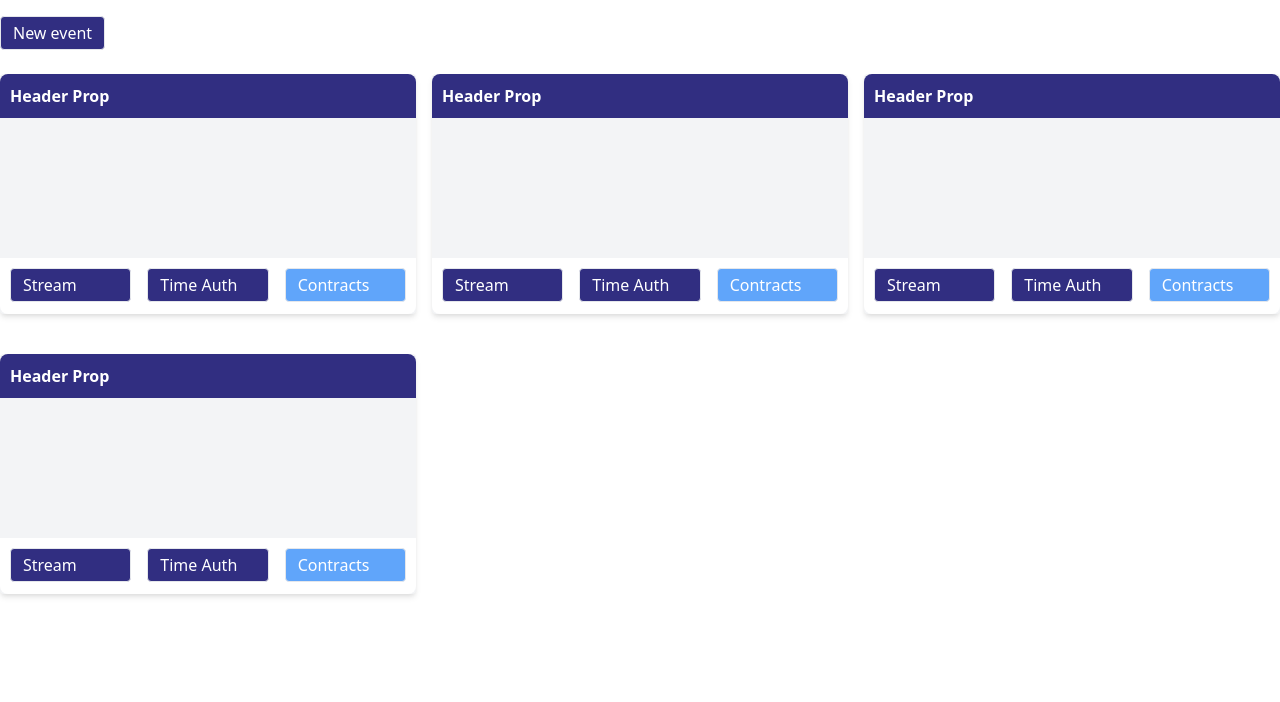
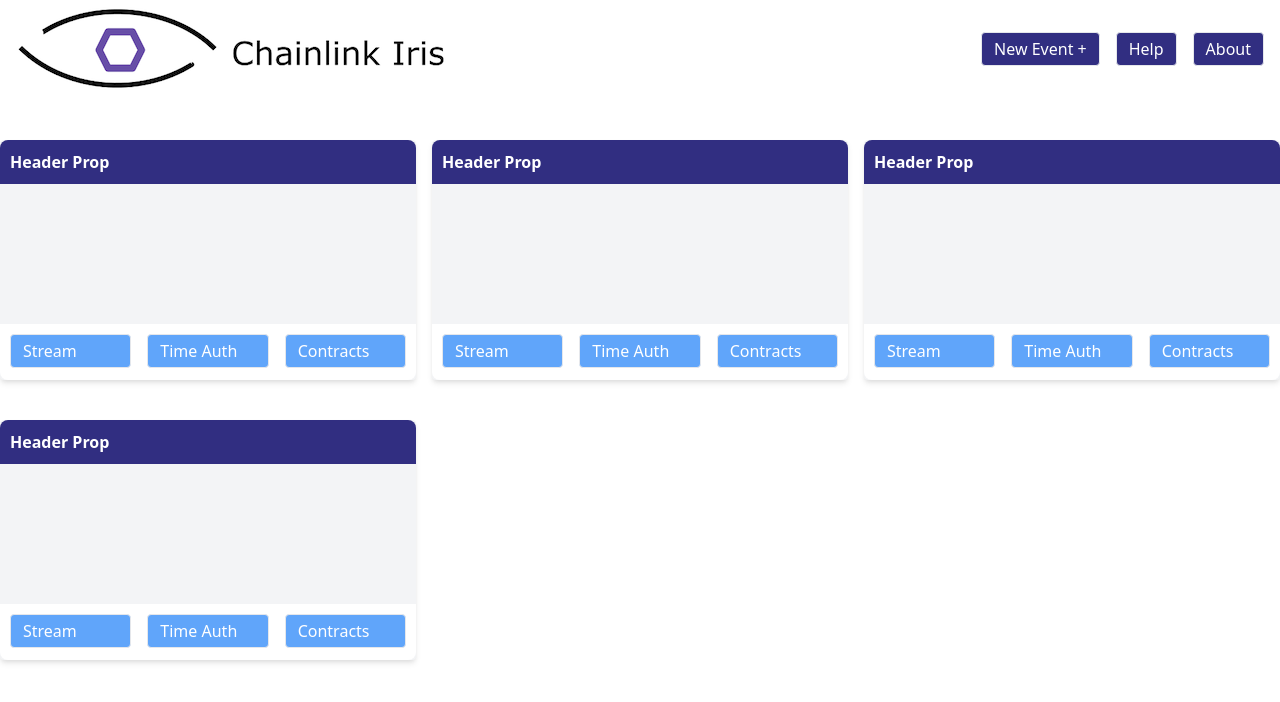
Before and after one commit to ethanbond64/chainlink_iris, a React (Create React App) app in the folder frontend/: page / in a window 1280 px wide. Shown: the top 702 px of the page. Built offline with nearby package versions, Linux system fonts and the light colour scheme.

Commit message:
Add logo

```diff
--- a/frontend/src/App.js
+++ b/frontend/src/App.js
@@ -9,13 +9,7 @@ function App() {
   return (
     <div>
       {/* <Navbar tab="events" /> */}
-      <ul className={`flex mb-6 mt-4`}>
-        <li className={`mr-3`}>
-          <div className={`inline-block border rounded py-1 px-3 bg-indigo-900 text-white`} href="/">
-            New event
-          </div>
-        </li>
-      </ul>
+
 
       <div className={`grid grid-cols-3 gap-4`}>
         {
--- a/frontend/src/EventCard.js
+++ b/frontend/src/EventCard.js
@@ -1,8 +1,6 @@
 
 
 function EventCard(props) {
-
-
 
 
     return (
@@ -13,10 +11,10 @@ function EventCard(props) {
             {props.description}
             <div class={`absolute rounded-b-lg inset-x-0 bottom-0 p-2.5 bg-white h-14`}>
                 <div className={`grid grid-cols-3 gap-4`}>
-                    <a className={`inline-block border rounded py-1 px-3 bg-indigo-900 text-white`} href={`localhost:8000/stream/${props.id}`}>
+                    <a className={`inline-block border rounded py-1 px-3 bg-blue-400 text-white`} href={`localhost:8000/stream/${props.id}`}>
                         Stream
                     </a>
-                    <a className={`inline-block border rounded py-1 px-3 bg-indigo-900 text-white`} href={`localhost:8000/timebox`}>
+                    <a className={`inline-block border rounded py-1 px-3 bg-blue-400 text-white`} href={`localhost:8000/timebox`}>
                         Time Auth
                     </a>
                     <div className={`inline-block border rounded py-1 px-3 bg-blue-400 text-white`} >
--- a/frontend/src/index.js
+++ b/frontend/src/index.js
@@ -5,12 +5,27 @@ import history from './utils/History';
 import './styles/index.css';
 import App from './App';
 import reportWebVitals from './utils/reportWebVitals';
-
+import logo from './imgs/IrisLogoBetter.png';
 
 function Routing() {
   return (
     <Router history={history}>
       <div className={`lg:container lg:mx-auto h-screen`}>
+        <div className={`relative w-full h-30 mb-10`}>
+          <Link to="/" ><img src={logo} className={`h-30`}  alt="Iris Logo" /></Link>
+          <div className={`mt-8 absolute inset-y-0 right-0`}>
+            <a className={`inline-block border rounded py-1 px-3 bg-indigo-900 text-white mr-4`}>
+              New Event +
+            </a>
+            <a className={`inline-block border rounded py-1 px-3 bg-indigo-900 text-white mr-4`}>
+              Help
+            </a>
+            <div className={`inline-block border rounded py-1 px-3 bg-indigo-900 text-white mr-4`} >
+              About
+            </div>
+          </div>
+          {/* <Link to="/" ><img src={logo} alt="Chia No Code Logo" /></Link> */}
+        </div>
         <Routes>
           <Route exact path="/" element={<App />} />
         </Routes>
```
Also changed, not shown: frontend/src/imgs/IrisLogo.png (added), frontend/src/imgs/IrisLogoBetter.png (added).
